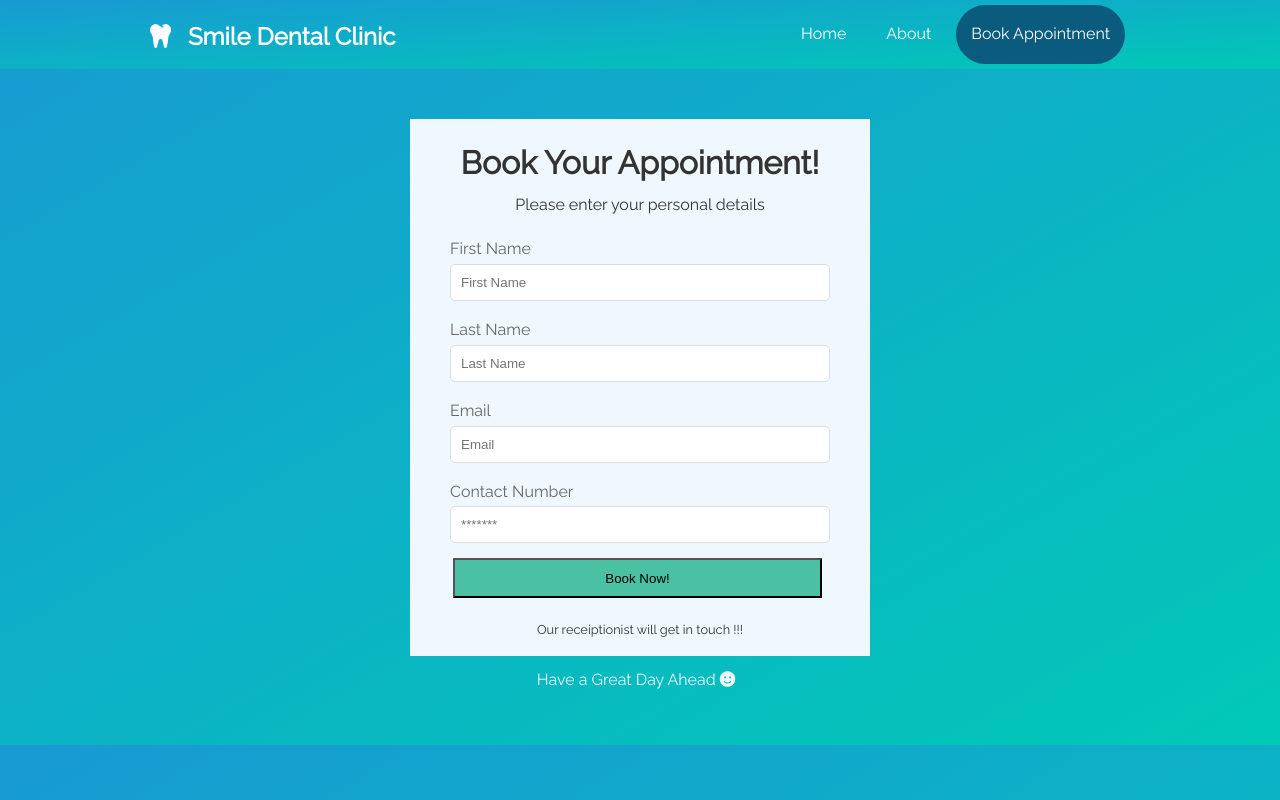
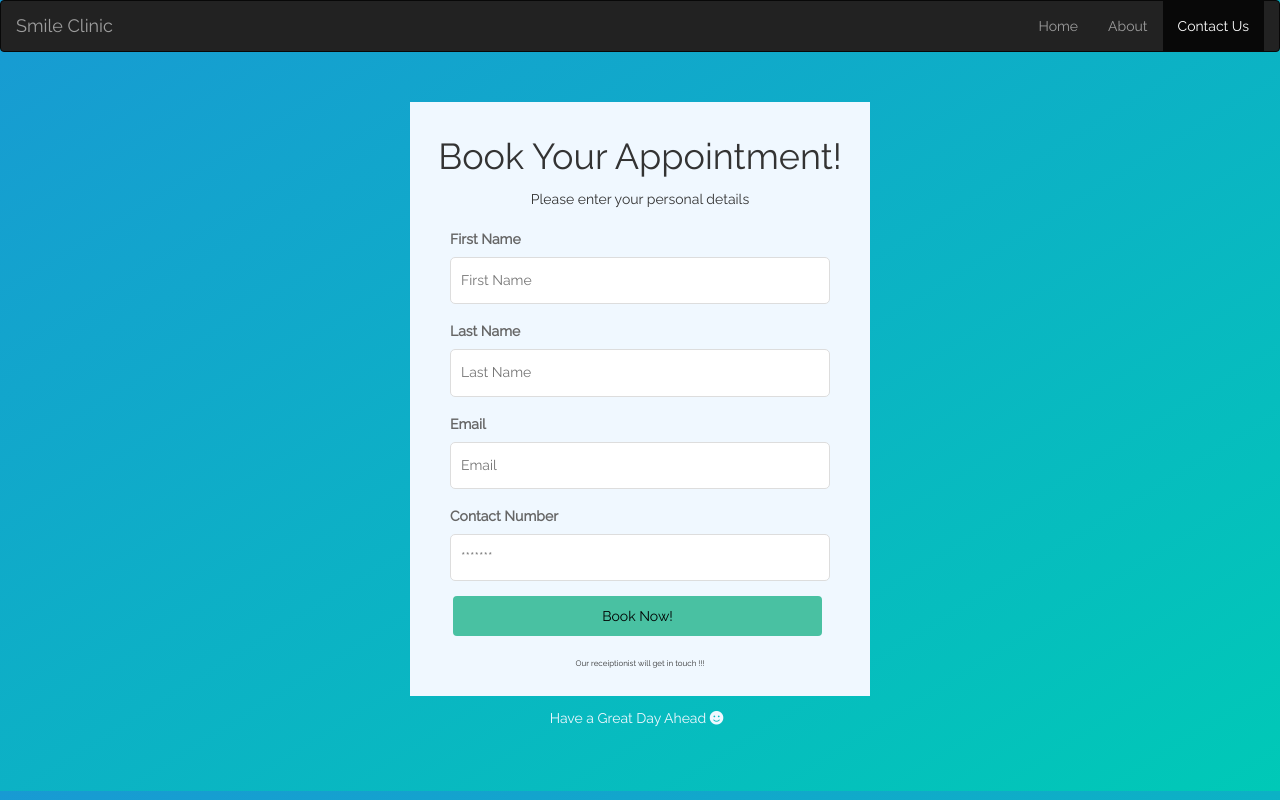
Before and after one commit to PvtPixel/Smile_Clinic, a plain HTML site: page form.html in a window 1280 px wide. Drawn offline with nearby package versions, Linux system fonts and the light colour scheme.

Commit message:
added nav in all three pages. commented some css out for form.html . color tu pick karle

```diff
--- a/form.html
+++ b/form.html
@@ -5,6 +5,9 @@
     <meta name="viewport" content="width=device-width, initial-scale=1.0" />
     <meta http-equiv="X-UA-Compatible" content="ie=edge" />
     <title>Form Styling</title>
+    <link rel="stylesheet" href="https://maxcdn.bootstrapcdn.com/bootstrap/3.4.1/css/bootstrap.min.css">
+  <script src="https://ajax.googleapis.com/ajax/libs/jquery/3.6.0/jquery.min.js"></script>
+  <script src="https://maxcdn.bootstrapcdn.com/bootstrap/3.4.1/js/bootstrap.min.js"></script>
     <link rel="stylesheet" href="https://use.fontawesome.com/releases/v5.6.1/css/all.css" integrity="sha384-gfdkjb5BdAXd+lj+gudLWI+BXq4IuLW5IT+brZEZsLFm++aCMlF1V92rMkPaX4PP" crossorigin="anonymous">
     <link
       href="https://fonts.googleapis.com/css?family=Raleway"
@@ -40,10 +43,10 @@
        padding: 5px;
       }
 
-      a:hover {
+      /*a:hover {
         background-color: #37a08e;
         border-radius: 50px;
-      }
+      }*/
 
       #container {
         /*
@@ -155,8 +158,8 @@
         padding: 2px 60px;
       }
 
-      #navbar {
-        /*background: #fff;*/
+      /*#navbar {
+        /*background: #fff;
         background: linear-gradient(to bottom right, #189ad3, #00c9b7);
         color: white;
         overflow: auto;
@@ -194,19 +197,27 @@
         background: #0a5b7e;
         color: #fff;
         border-radius: 50px;
-      }
+      }*/
 
     </style>
-    <nav id="navbar">
-        <div class="container">
-          <h1 class="logo"><i class="fas fa-tooth fa -1.5x"> &nbsp; </i><a href="index.html">Smile Dental Clinic</a></h1>
-          <ul>
-            <li><a href="index.html">Home</a></li>
-            <li><a href="about.html">About</a></li>
-            <li><a class="current" href="filling_form.html">Book Appointment</a></li>
-          </ul>
+    <nav class="navbar navbar-inverse">
+      <div class="container-fluid">
+        <div class="navbar-header">
+          <button type="button" class="navbar-toggle" data-toggle="collapse" data-target="#myNavbar">
+            <span class="icon-bar"></span>
+            <span class="icon-bar"></span>
+            <span class="icon-bar"></span>
+          </button>
+          <a class="navbar-brand" href="index.html">Smile Clinic</a>
         </div>
-      </nav>
+        <div class="collapse navbar-collapse" id="myNavbar">
+          <ul class="nav navbar-nav navbar-right">
+            <li ><a href="index.html">Home</a></li>
+            <li ><a href="about.html">About</a></li>
+            <li class="active"><a href="#">Contact Us</a></li>
+        </div>
+      </div>
+    </nav>
   </head>
   <body>
     <div id="container">
```
Also changed, not shown: about.html (+21 -0 lines), index.html (+22 -1 lines).
